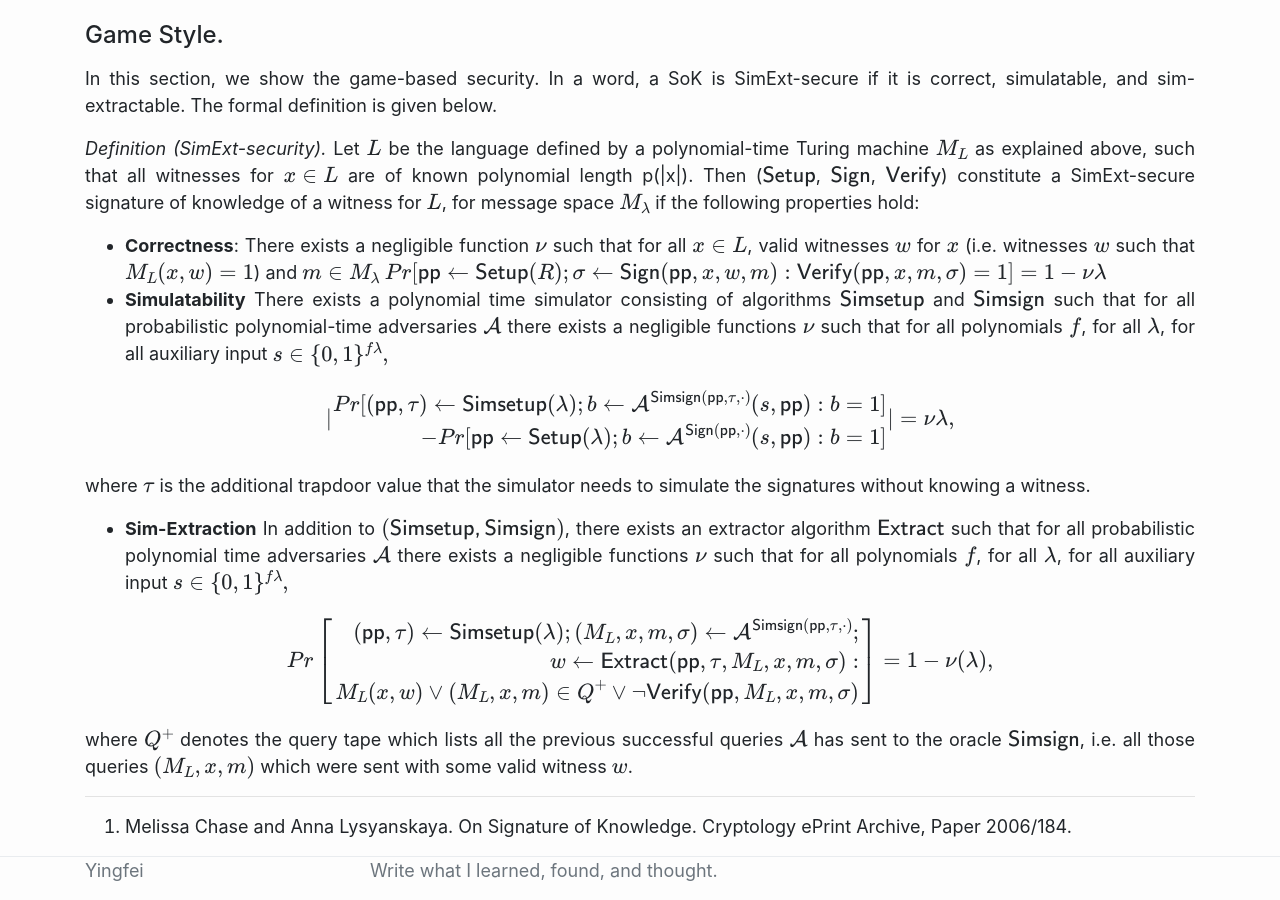
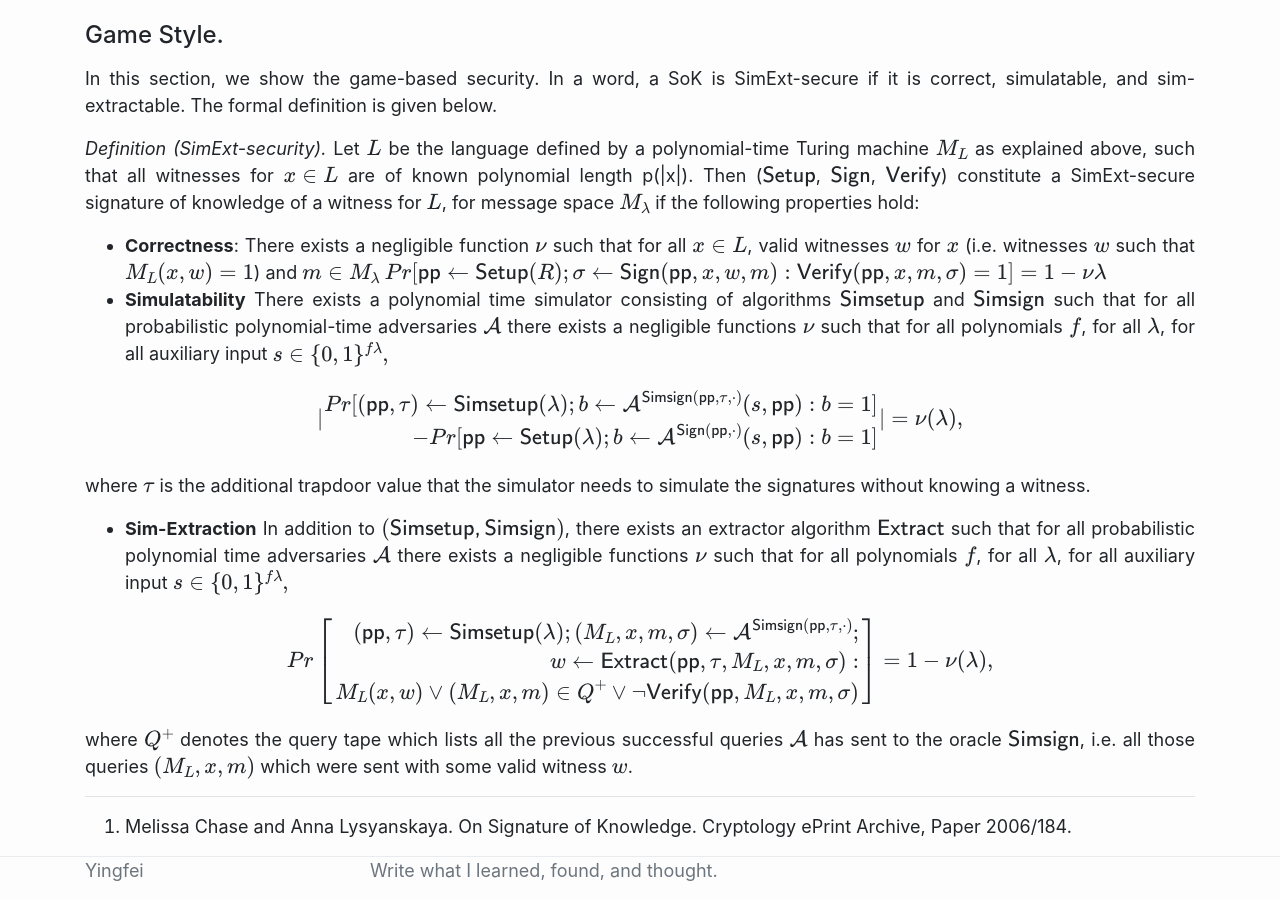
Before and after one commit to YanYingfei/yanyingfei.github.io, a Jekyll site: the page built from _posts/2023-11-07-Signature-of-Knowledge.md, in a window 1280 px wide and 900 px high, scrolled down 2763 px. Built offline with Jekyll 4.4.1, drawn with Linux system fonts in a browser that asks for light colours; formulas are drawn with MathJax 3.

Commit message:
Update 2023-11-07-Signature-of-Knowledge.md

```diff
--- a/_posts/2023-11-07-Signature-of-Knowledge.md
+++ b/_posts/2023-11-07-Signature-of-Knowledge.md
@@ -64,7 +64,7 @@ for $L$, for message space $\{ M_\lambda \}$ if the following properties hold:
 $\begin{equation} Pr[\mathsf{pp} \gets \mathsf{Setup}(R); \sigma \gets \mathsf{Sign}(\mathsf{pp},x, w, m):  \mathsf{Verify}(\mathsf{pp}, x, m, \sigma) = 1] = 1 - \nu{\lambda} \end{equation}$
 - **Simulatability** There exists a polynomial time simulator consisting of algorithms $\mathsf{Simsetup}$ and $\mathsf{Simsign}$ such that for all probabilistic polynomial-time adversaries $\mathcal{A}$ there exists a negligible functions $\nu$ such that for all polynomials $f$, for all $\lambda$, for all auxiliary input $$s \in \{0,1\}^{f{\lambda}},$$
 
-$$\begin{equation} | \begin{aligned} Pr[(\mathsf{pp},\tau) \gets \mathsf{Simsetup}(\lambda); b\gets \mathcal{A}^{\mathsf{Simsign}(\mathsf{pp}, \tau,\cdot)}(s,\mathsf{pp}): b=1] \\ - Pr[\mathsf{pp} \gets \mathsf{Setup}(\lambda); b\gets \mathcal{A}^{\mathsf{Sign}(\mathsf{pp}, \cdot)}(s,\mathsf{pp}): b=1]\end{aligned} |= \nu{\lambda}, \end{equation}$$
+$$\begin{equation} | \begin{aligned} Pr[(\mathsf{pp},\tau) \gets \mathsf{Simsetup}(\lambda); b\gets \mathcal{A}^{\mathsf{Simsign}(\mathsf{pp}, \tau,\cdot)}(s,\mathsf{pp}): b=1] \\ - Pr[\mathsf{pp} \gets \mathsf{Setup}(\lambda); b\gets \mathcal{A}^{\mathsf{Sign}(\mathsf{pp}, \cdot)}(s,\mathsf{pp}): b=1]\end{aligned} |= \nu(\lambda), \end{equation}$$
 
 where $\tau$ is the additional trapdoor value that the simulator needs to simulate the signatures without knowing a witness.
 - **Sim-Extraction** In addition to $(\mathsf{Simsetup, Simsign})$, there exists an extractor algorithm $\mathsf{Extract}$ such that for all probabilistic polynomial time adversaries $\mathcal{A}$ there exists a negligible functions $\nu$ such that for all polynomials $f$,  for all $\lambda$, for all auxiliary input $$s \in \{0,1\}^{f{\lambda}},$$
```
